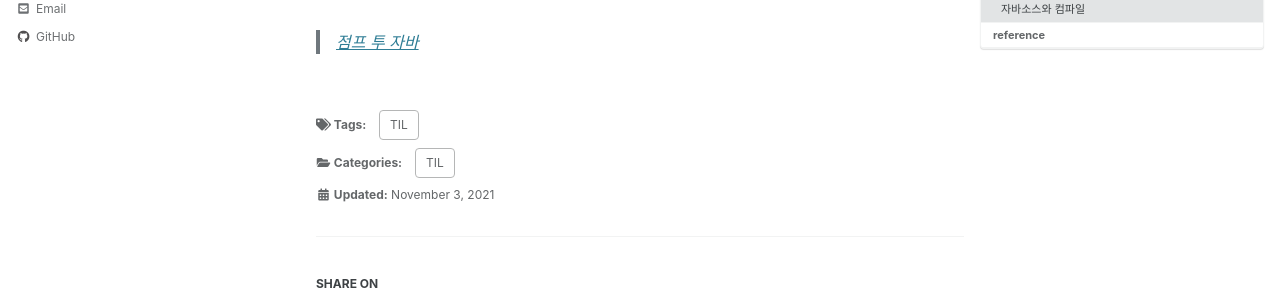
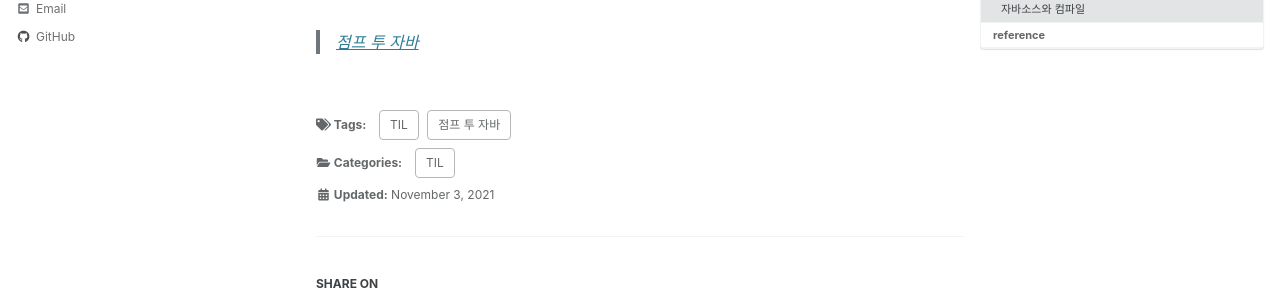
Before and after one commit to hyeontack5/hyeontack5.github.io, a Jekyll site: the page built from _posts/TIL/2021-11-03-[TIL] Hello, World!.md, in a window 1280 px wide and 900 px high, scrolled down 1810 px. Shown: the part 143-443 px from the top of the window. Built offline with Jekyll 4.4.1, drawn with Linux system fonts in a browser that asks for light colours; cached includes are drawn as plain includes.

Commit message:
Docs: 수정

```diff
--- a/_posts/TIL/2021-11-03-[TIL] Hello, World!.md
+++ b/_posts/TIL/2021-11-03-[TIL] Hello, World!.md
@@ -5,6 +5,7 @@ categories:
   - TIL
 tags:
   - TIL
+  - 점프 투 자바
 toc: true
 toc_sticky: true
 toc_label: "[TIL] Hello, World!"
```
